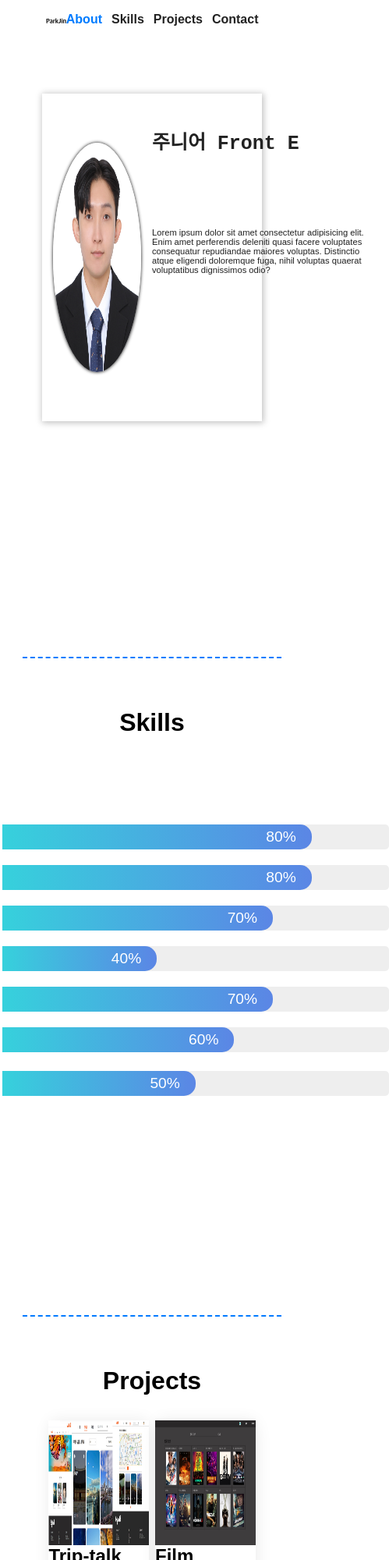
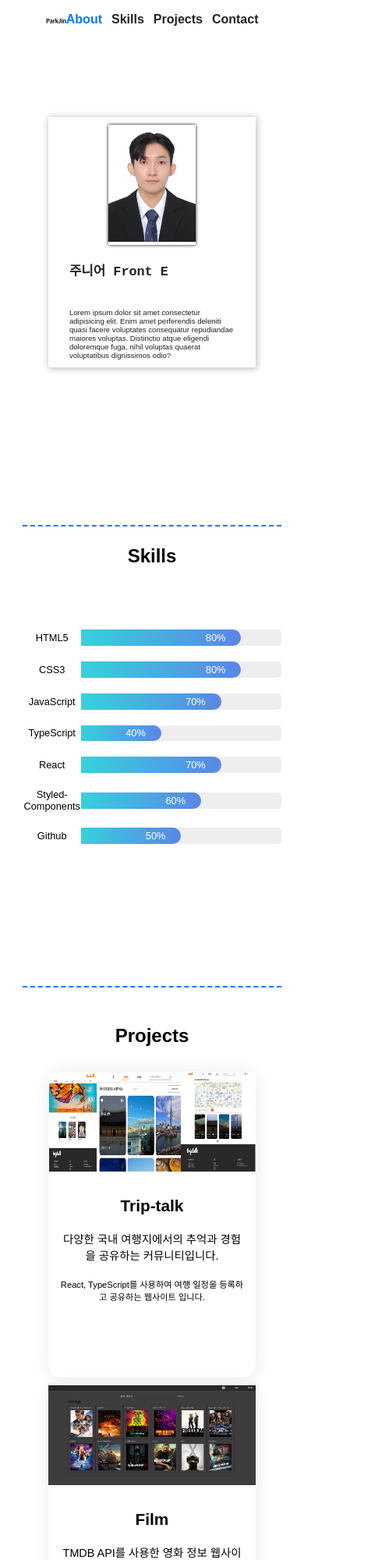
Before and after one commit to jin-park0115/portfolio, a plain HTML site: page index.html in a window 390 px wide. Shown: the top 2000 px of the page at 78% size, 499 px wide, since content can reach past the window. Drawn offline with Linux system fonts and the light colour scheme; a web font is replaced by a local one.

Commit message:
찐막 커밋

```diff
--- a/css/init.css
+++ b/css/init.css
@@ -13,6 +13,12 @@ a{
 img{
   width: 100%;
   height: 100%;
+}
+@font-face {
+  font-family: 'BookkMyungjo-Bd';
+  src: url('https://cdn.jsdelivr.net/gh/projectnoonnu/noonfonts_2302@1.0/BookkMyungjo-Bd.woff2') format('woff2');
+  font-weight: 700;
+  font-style: normal;
 }
 @font-face {
   font-family: 'SUITE-Regular';
--- a/css/media.css
+++ b/css/media.css
@@ -3,18 +3,15 @@
     margin-top: 8%;
   }
 }
+
 @media screen and (max-width: 1440px) {
   .first-section,
   .second-section,
   .third-section{
     width: 85%;
   }
-  .about .box{
-    width: 80%;
-    height: 70%;
-  }
-  .text-box h1{
-    font-size: 1.2em;
+  .about .text-box{
+    font-size: 1.5rem;
   }
   .second-section h2{
     font-size: 2rem;
@@ -26,36 +23,47 @@
     font-size: 2rem;
   }
 }
+
 @media screen and (max-width: 1024px) {
   .header-logo {
     width: 140px;
   }
-  .first-section{
-    padding-top: 120px;
-  }
-  .about{
-    height: 500px;
-  }
   .about .text-box{
-    width: 348px;
-    font-size: 1.5rem;
+    font-size: 1.1rem;
   }
   .about-me{
-    margin-top: 0;
-    width: 350px;
     font-size: 0.9rem;
   }
+
   .second-section ul{
     margin-top: 7em;
+    width: 100%;
   }
-  .second-section ul li{
-    width: 820px;
+  .second-section .percent{
+    font-size: 1rem;
   }
-
+  .second-section .skills-name{
+    font-size: 1rem;
+  }
+  .second-section .ability-bar{
+    height: 1.5em;
+  }
+  .third-section{
+    height: 150vh;
+  }
+  .box-container{
+    flex-wrap: wrap;
+    gap: 27px;
+  }
+  .flip{
+    width: 45%;
+    height: 26.5em;
+  }
   .contact-icon{
     width: 32%;
   }
 }
+
 @media screen and (max-width: 768px) {
   header{
     height: 55px;
@@ -63,24 +71,62 @@
   .header-logo {
     width: 100px;
   }
-  .first-section .about{
-    width: 85%;
-    height: 420px;
+  .first-section{
+    height: 90vh;
   }
-  .first-section .text-box{
-    width: 275px;
+  .about .text-box{
+    font-size: 0.8rem;
+  }
+  .about-me{
+    font-size: 0.7rem;
+  }
+  .second-section{
+    height: 80vh;
+  }
+  .second-section h2{
+    padding-top: 1em;
+    font-size: 1.8rem;
+  }
+  .second-section .percent{
+    font-size: 1rem;
+  }
+  .third-section{
+    height: 130vh;
+  }
+  .project-text h2{
+    font-size: 1.8rem;
+  }
+  .box-container{
+    gap: 52px;
+  }
+  .flip{
+    height: 24.5em;
+  }
+  .card-front .img-box{
+    height: 8em;
+  }
+  .card-front .text h2{
     font-size: 1.3rem;
   }
-  .first-section .about-me{
-    width: 275px;
+  .card-front .text-wrap .intro{
+    font-size: 0.9rem;
+  }
+  .card-front .text-wrap .addintro{
     font-size: 0.7rem;
   }
-  .second-section ul li{
-    width: 608px;
+  .back-container .period{
+    font-size: 0.9rem;
   }
-  .second-section ul li .skills-name{
-    align-items: normal;
-    font-size: 1rem;
+  .back-container .tech p,
+  .back-container .work p{
+    font-size: 0.9rem;
+  }
+  .back-container .tech p span,
+  .back-container .work p span{
+    font-size: 0.7rem;
+  }
+  .button-group button{
+    padding: 9px;
   }
   .contact .post-box{
     width: 390px;
@@ -94,3 +140,87 @@
     width: 45%;
   }
 }
+
+@media screen and (max-width: 425px) {
+  .first-section{
+    height: 80vh;
+  }
+  .about{
+    flex-direction: column;
+  }
+  .about .box-wrap{
+    margin: 0 auto;
+    padding: 10px;
+  }
+  .about .box-wrap .box{
+    width: auto;
+    height: auto;
+    border-radius: 0px;
+  }
+  .about .box-wrap .box img{
+    border-radius: 0px;
+  }
+  .about-text-wrap{
+    width: auto;
+  }
+  .about-text-wrap .about-text-box{
+    display: flex;
+    flex-direction: column;
+    width: 80%;
+    margin: 0 auto;
+    padding: 10px 0px 10px 0px;
+    gap: 16px;
+  }
+  .about .text-box{
+    font-size: 0.7rem;
+  }
+  .about-me{
+    font-size: 0.6rem;
+  }
+
+  .second-section{
+    height: 70vh;
+  }
+  .second-section h2{
+    font-size: 1.5rem;
+  }
+  .second-section ul{
+    margin-top: 5em;
+  }
+  .second-section .skills-name{
+    font-size: 0.8rem;
+    width: 18.25em;
+  }
+  .second-section .ability-bar{
+    height: 1.3em;
+  }
+  .second-section .percent{
+    font-size: 0.8rem;
+  }
+  .third-section{
+    height: 164vh;
+  }
+  .third-section .box-container{
+    gap: 10px;
+  }
+  .third-section .box-container .flip{
+    width: 100%;
+  }
+  .project-text h2{
+    font-size: 1.5rem;
+  }
+  .fourth-section{
+    height: 80vh;
+  }
+  .contact .title h2{
+    font-size: 1.5rem;
+  }
+  .contact .post-box{
+    width: 290px;
+    height: 380px;
+  }
+  .contact-icon{
+    width: 70%;
+  }
+
+}
--- a/css/style.css
+++ b/css/style.css
@@ -167,7 +167,6 @@ header{
   width: 80%;
   margin: 0 auto;
   display: flex;
-  height: 600px;
   background-color: #fff;
   box-shadow: 1px 1px 8px 1px rgba(0,0,0,.25);
 }
@@ -191,20 +190,23 @@ header{
   width: 50%;
   display: flex;
   flex-direction: column;
+  justify-content: center;
+}
+.about-text-wrap .about-text-box{
+  display: flex;
+  flex-direction: column;
+  width: 80%;
+  margin: 0 auto;
+  gap: 24px;
 }
 .about .text-box{
-
   color: #222;
   font-weight: bold;
   font-size: 1.7rem;
-  margin-top: 30%;
-  width: 450px;
-  height: 130px;
+  height: 4em;
 }
 .about-me{
-  width: 450px;
   color: #222;
-  margin-top: 10%;
 }
 
 /* 첫번째 섹션 끝*/
@@ -224,27 +226,31 @@ header{
   display: flex;
   flex-direction: column;
   align-items: center;
+  width: 80%;
+  margin: 0 auto;
   margin-top: 10em;
 }
 .second-section ul li{
   display: flex;
-  width: 980px;
+  width: 100%;
   justify-content: space-between;
+  align-items: center;
   margin-bottom: 20px;
 }
 .second-section ul li:last-child{
   margin-bottom: 0px;
 }
 .skills-name{
-  width: 180px;
+  width: 11.25em;
   font-size: 1.2rem;
   display: flex;
   flex-direction: column;
   align-items: center;
+  text-align: center;
 }
 .ability-bar{
   background-color: #eee;
-  width: 800px;
+  width: 50em;
   border-radius: 5px;
   height: 2em;
 }
@@ -306,7 +312,7 @@ header{
   gap: 8px;
 }
 .flip{
-  width: 50%;
+  width: 33.333%;
   height: 37.5em;
   display: flex;
   flex-direction: column;
@@ -340,6 +346,49 @@ header{
 }
 .card-back{
   transform: rotateY(180deg);
+}
+.text-wrap{
+  display: flex;
+  flex-direction: column;
+  gap: 1.2em;
+  margin-top: 2em;
+}
+.text-wrap .text h2{
+  text-align: center;
+  font-family: 'BookkMyungjo-Bd', sans-serif;
+}
+.text-wrap p{
+  width: 90%;
+  margin: 0 auto;
+  text-align: center;
+}
+.text-wrap .intro{
+  font-size: 1.1rem;
+}
+.text-wrap .addintro{
+  font-size: 0.9rem;
+}
+.back-container{
+  padding: 20px 20px 0px 20px;
+  display: flex;
+  flex-direction: column;
+  justify-content: space-evenly;
+  height: 100%;
+}
+.back-wrap{
+  display: flex;
+  flex-direction: column;
+  gap: 1em;
+}
+.back-container .period,
+.back-container .tech,
+.back-container .work{
+  font-weight: 600;
+}
+.back-container .tech p span,
+.back-container .work p span{
+  font-weight: normal;
+  font-size: 0.9rem;
 }
 .button-group{
   display: flex;
--- a/index.html
+++ b/index.html
@@ -48,10 +48,12 @@
           </div>
         </div>
         <div class="about-text-wrap">
+          <div class="about-text-box">
             <div class="text-box">
               <h1 id="typing-text"></h1>
             </div>
             <p class="about-me">Lorem ipsum dolor sit amet consectetur adipisicing elit. Enim amet perferendis deleniti quasi facere voluptates consequatur repudiandae maiores voluptas. Distinctio atque eligendi doloremque fuga, nihil voluptas quaerat voluptatibus dignissimos odio?</p>
+          </div>
         </div>
       </div>
     </section> <!-- 첫번째 섹션 끝 -->
@@ -165,13 +167,15 @@
                   <div class="text">
                     <h2>Trip-talk</h2>
                   </div>
-                  <p>다양한 국내 여행지에서의 추억과 경험을 공유하는 커뮤니티입니다.</p>
-                  <p>React, TypeScript를 사용하여 여행 일정을 등록하고 공유하는 웹사이트 입니다.</p>
+                  <p class="intro">다양한 국내 여행지에서의 추억과 경험을 공유하는 커뮤니티입니다.</p>
+                  <p class="addintro">React, TypeScript를 사용하여 여행 일정을 등록하고 공유하는 웹사이트 입니다.</p>
                 </div>
               </div>
               <div class="card-back">
+                <div class="back-container">
+                  <div class="back-wrap">
                     <div class="period">
-                  <p>period: 2023.09.12 ~ 2023.10.26</p>
+                      <p>Period: 2023.09.12 ~ 2023.10.26</p>
                     </div>
                     <div class="tech">
                       <p># Tech <br><span>React Axios Redux Styled-Components TypeScript</span></p>
@@ -179,9 +183,11 @@
                     <div class="work">
                       <p># My Work <br> <span>회원기능 일정등록 일정상세페이지</span></p>
                     </div>
+                  </div>
                   <div class="button-group">
                     <a href="https://github.com/triptalk-4/triptalk-frontend"><button>source code</button></a>
                     <a href="https://antique-koala-cd8.notion.site/Trip-Talk-72ca174db6d74dc3b0f6c3718c99b4e1"><button>Develop log</button></a>
+                  </div>
                 </div>
               </div>
             </div>
@@ -196,11 +202,13 @@
                   <div class="text">
                     <h2>Film</h2>
                   </div>
-                  <p>다양한 국내 여행지에서의 추억과 경험을 공유하는 커뮤니티 입니다.</p>
-                  <p>React를 사용하여 영화를 검색하고, 영화 정보를 알 수 있는 웹사이트 입니다.</p>
+                  <p class="intro">TMDB API를 사용한 영화 정보 웹사이트 입니다.</p>
+                  <p class="addintro">영화를 검색하고, 영화 정보를 알 수 있는 React 웹사이트 입니다.</p>
                 </div>
               </div>
               <div class="card-back">
+                <div class="back-container">
+                  <div class="back-wrap">
                     <div class="period">
                       <p>period: 2023.09.12 ~ 2023.10.26</p>
                     </div>
@@ -208,11 +216,48 @@
                       <p># Tech <br><span>React Axios Redux Styled-Components TypeScript</span></p>
                     </div>
                     <div class="work">
-                  <p># My Work <br> <span>회원기능 일정등록 일정상세페이지</span></p>
+                      <p># My Work <br> <span>디자인, 프론트엔드</span></p>
+                    </div>
                   </div>
                   <div class="button-group">
                     <a href="https://github.com/jin-park0115/film"><button>source code</button></a>
                     <a href="#none"><button>none</button></a>
+                  </div>
+                </div>
+              </div>
+            </div>
+          </div>
+          <div class="flip">
+            <div class="card">
+              <div class="card-front">
+                <div class="img-box">
+                  <img src="" alt="">
+                </div>
+                <div class="text-wrap">
+                  <div class="text">
+                    <h2>Portfolio</h2>
+                  </div>
+                  <p class="intro">프론트엔드 개발자 포트폴리오 웹사이트 입니다.</p>
+                  <p class="addintro">Vanilla-JS를 사용하여 개발한 웹사이트 입니다. 몇가지 동적인 요소를 넣어 인터랙티브한 페이지로 만들었습니다.</p>
+                </div>
+              </div>
+              <div class="card-back">
+                <div class="back-container">
+                  <div class="back-wrap">
+                    <div class="period">
+                      <p>period: 2023.11.13 ~ 2023.12.02</p>
+                    </div>
+                    <div class="tech">
+                      <p># Tech <br><span>HTML5, CSS3, JavaScript</span></p>
+                    </div>
+                    <div class="work">
+                      <p># My Work <br> <span>디자인, 프론트엔드</span></p>
+                    </div>
+                  </div>
+                  <div class="button-group">
+                    <a href="https://github.com/jin-park0115/portfolio"><button>source code</button></a>
+                    <a href="#none"><button>none</button></a>
+                  </div>
                 </div>
               </div>
             </div>
```
Lines whose indentation alone changed are shown as unchanged.
